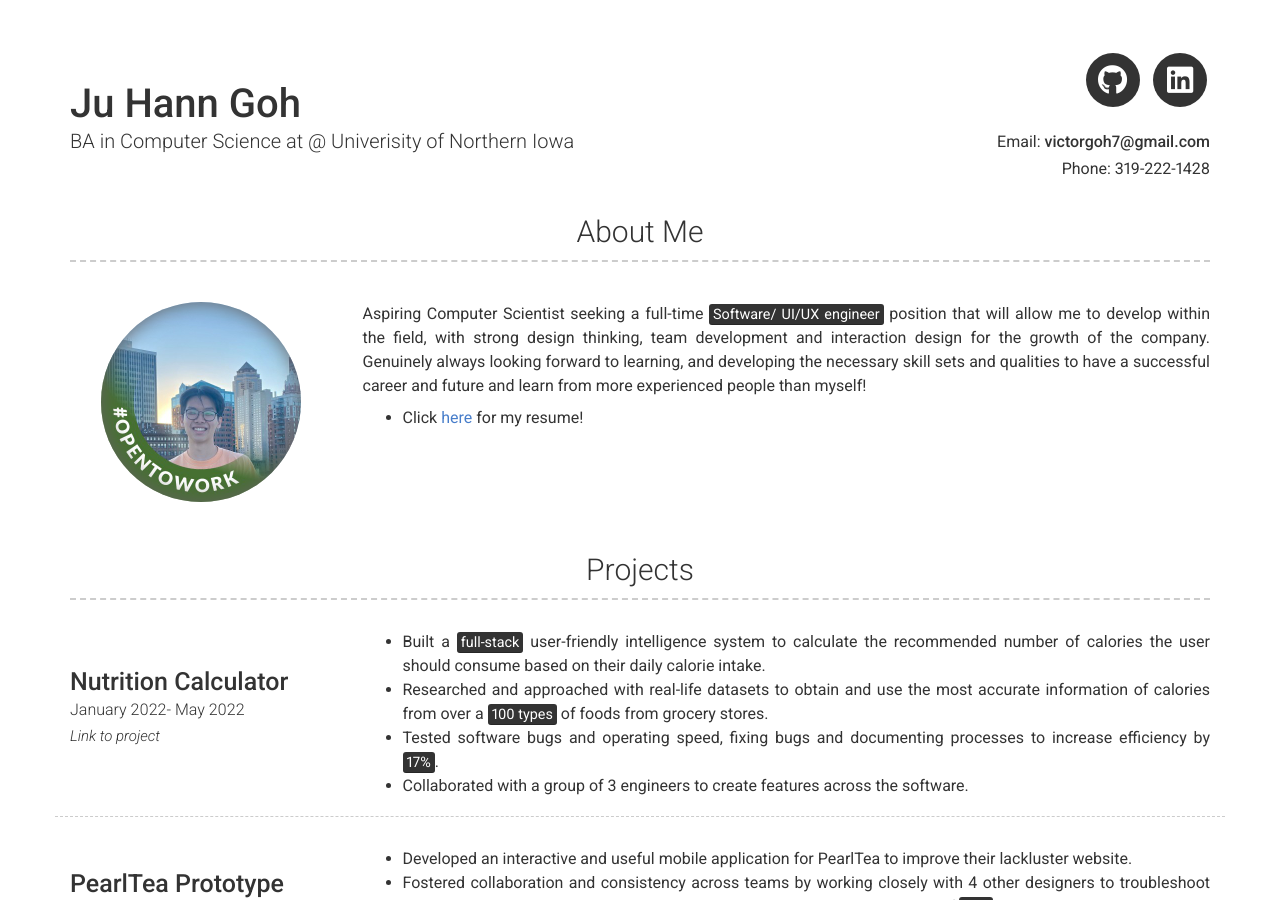
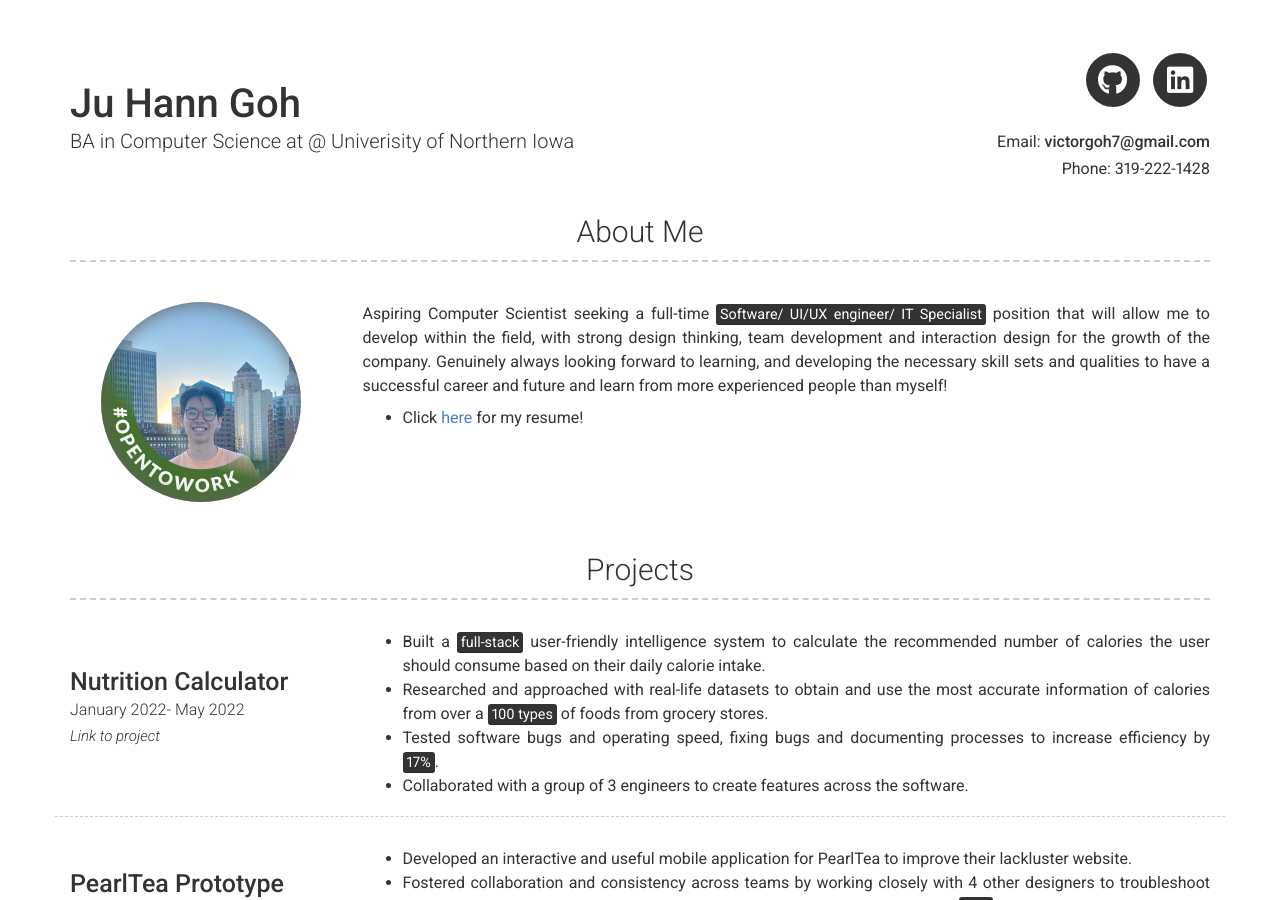
Before and after one commit to jugoh09/resume-website, a Jekyll site: the page built from index.md, in a window 1280 px wide and 900 px high. Built offline with Jekyll 4.4.1, drawn with Linux system fonts in a browser that asks for light colours; nearby versions of some CDN libraries.

Commit message:
Update _config.yml

```diff
--- a/_config.yml
+++ b/_config.yml
@@ -52,7 +52,7 @@ linkedin_username: ju-hann-goh
 # about_title: About Me (Use this to override about section title)
 about_profile_image: images/profile.jpg #Directory of profile image (eg. images/profile.jpg)
 about_content: | # this will include new lines to allow paragraphs
-  Aspiring Computer Scientist seeking a full-time <mark>Software/ UI/UX engineer</mark> position that will allow me to develop within the field,
+  Aspiring Computer Scientist seeking a full-time <mark>Software/ UI/UX engineer/ IT Specialist</mark> position that will allow me to develop within the field,
   with strong design thinking, team development and interaction design for the growth of the company. Genuinely always looking forward to learning,
   and developing the necessary skill sets and qualities to have a successful career and future and learn from more experienced people than myself!
 
```
